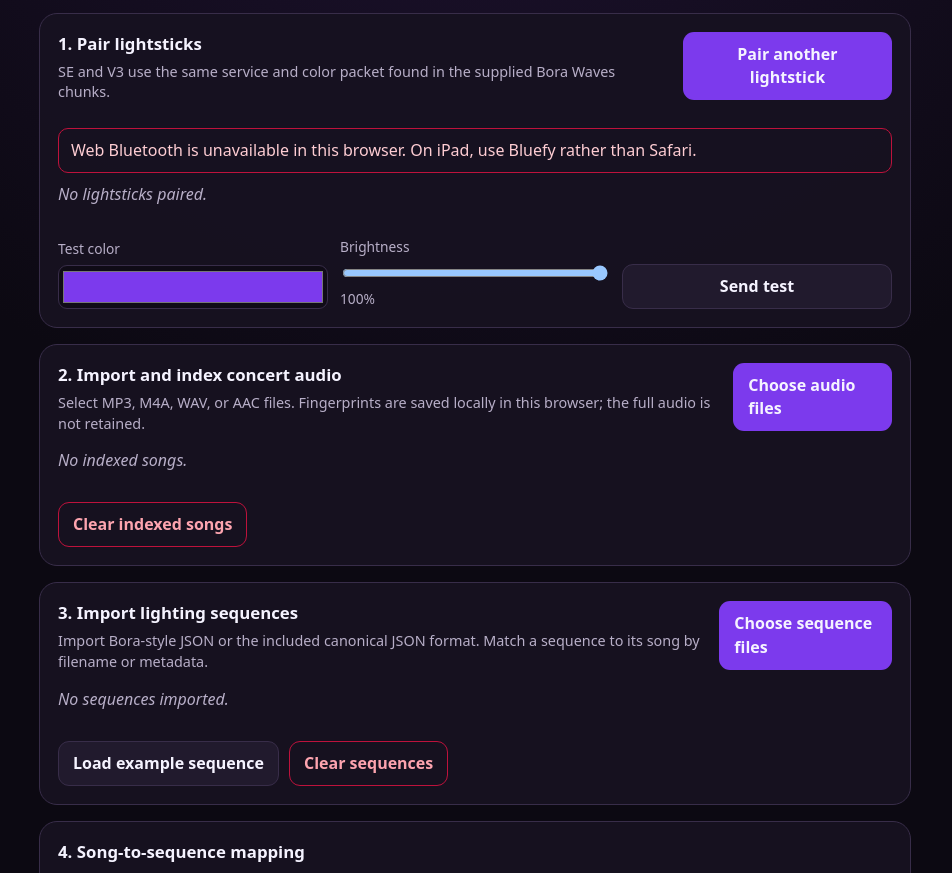
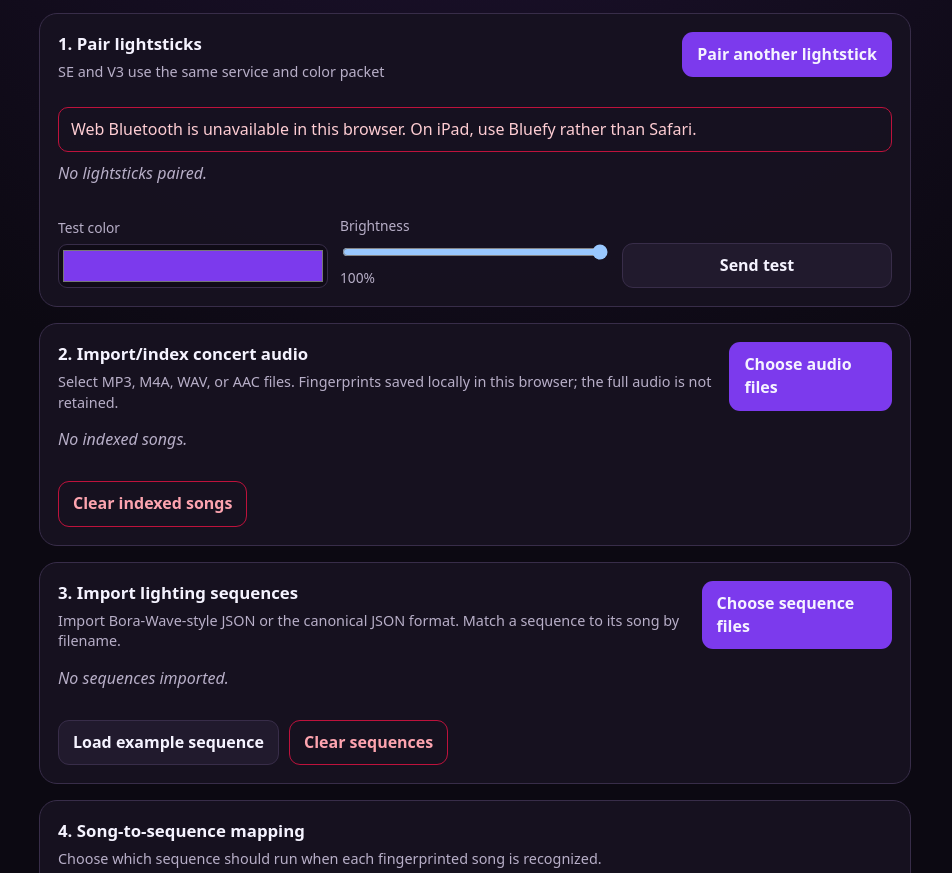
Before and after one commit to nicoleshigiltchoff/BTS_ConcertLightSyncWeb, a plain HTML site: page index.html in a window 1280 px wide. Shown: the part 350-1223 px from the top of the page, without its empty margins (165-1117 px from the left). Drawn offline with Linux system fonts and the light colour scheme.

Commit message:
changed wording

```diff
--- a/index.html
+++ b/index.html
@@ -43,7 +43,7 @@
 
     <section class="card">
       <div class="section-heading">
-        <div><h2>1. Pair lightsticks</h2><p>SE and V3 use the same service and color packet found in the supplied Bora Waves chunks.</p></div>
+        <div><h2>1. Pair lightsticks</h2><p>SE and V3 use the same service and color packet</p></div>
         <button id="pairButton" class="primary">Pair another lightstick</button>
       </div>
       <div id="bluetoothWarning" class="notice hidden"></div>
@@ -57,7 +57,7 @@
 
     <section class="card">
       <div class="section-heading">
-        <div><h2>2. Import and index concert audio</h2><p>Select MP3, M4A, WAV, or AAC files. Fingerprints are saved locally in this browser; the full audio is not retained.</p></div>
+        <div><h2>2. Import/index concert audio</h2><p>Select MP3, M4A, WAV, or AAC files. Fingerprints saved locally in this browser; the full audio is not retained.</p></div>
         <label class="file-button">Choose audio files<input id="audioFiles" type="file" accept="audio/*,.mp3,.m4a,.wav,.aac" multiple></label>
       </div>
       <div id="indexProgress" class="notice hidden"></div>
@@ -67,7 +67,7 @@
 
     <section class="card">
       <div class="section-heading">
-        <div><h2>3. Import lighting sequences</h2><p>Import Bora-style JSON or the included canonical JSON format. Match a sequence to its song by filename or metadata.</p></div>
+        <div><h2>3. Import lighting sequences</h2><p>Import Bora-Wave-style JSON or the canonical JSON format. Match a sequence to its song by filename.</p></div>
         <label class="file-button">Choose sequence files<input id="sequenceFiles" type="file" accept="application/json,.json" multiple></label>
       </div>
       <div id="sequenceList" class="data-list"><p class="empty">No sequences imported.</p></div>
```
